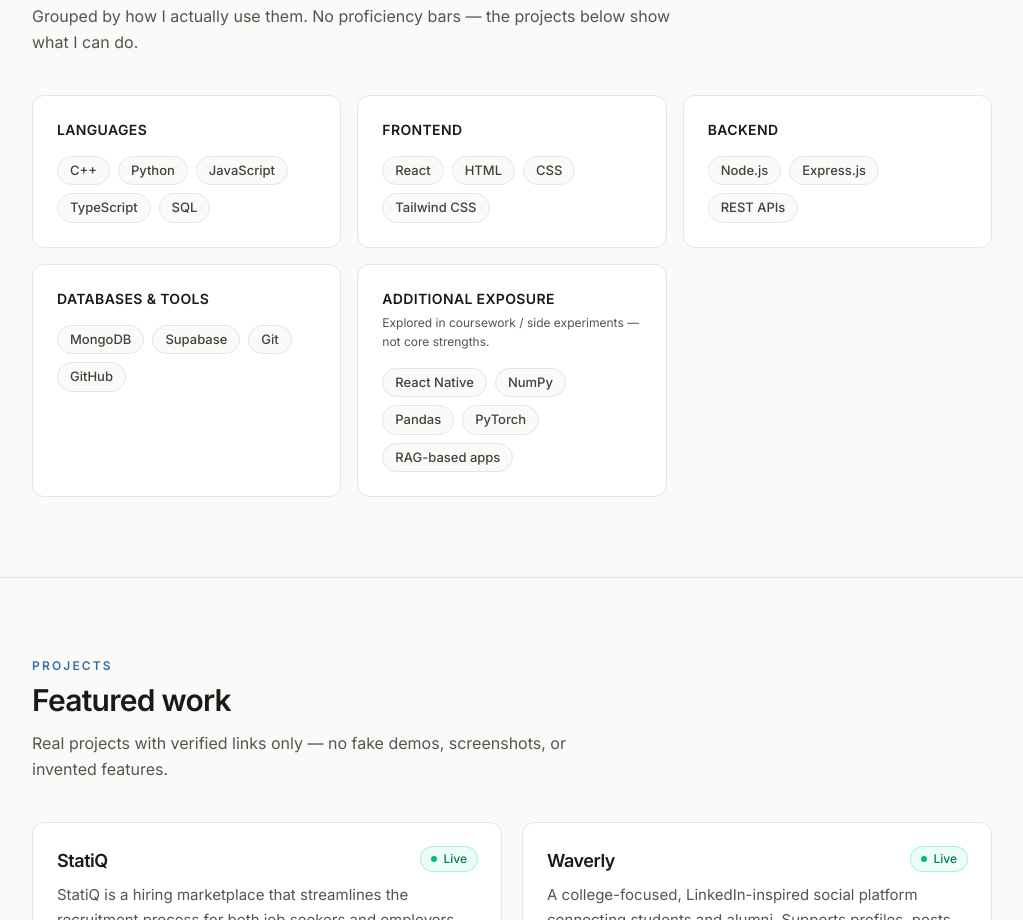
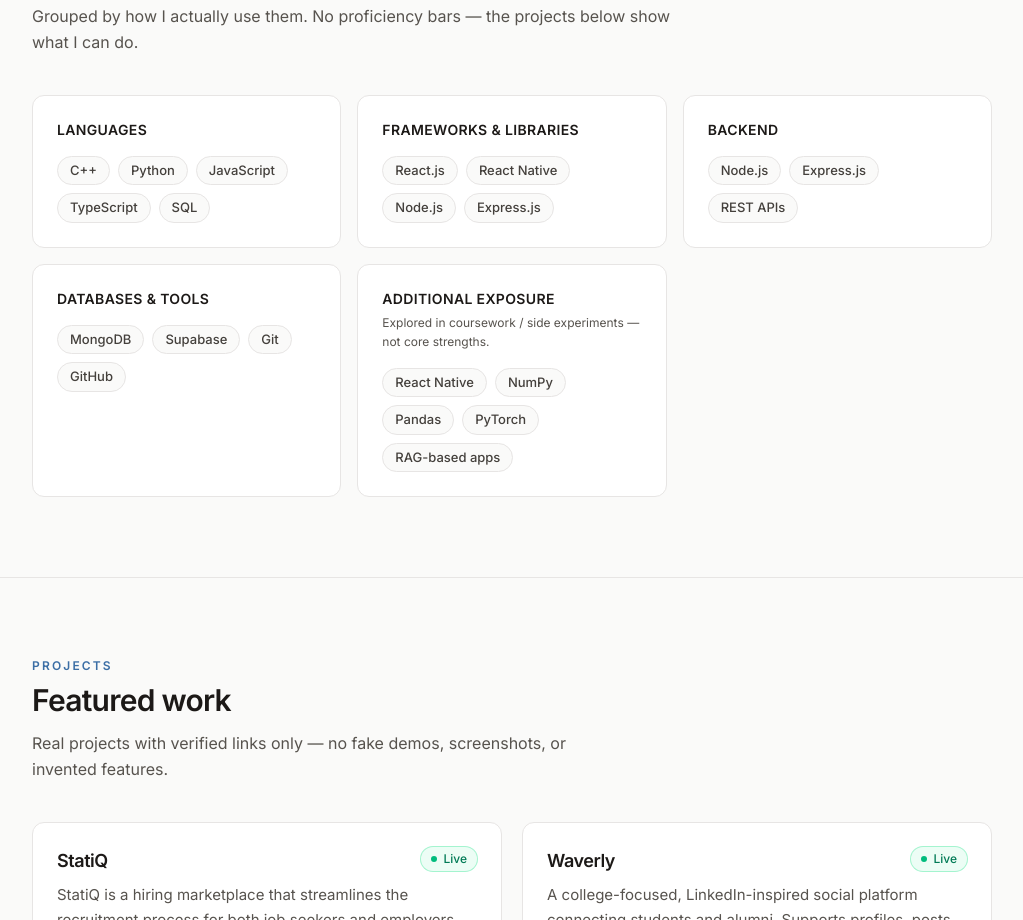
Before and after one commit to Exploring-glitch/sreeja-dey-portfolio, a React (Vite) app: page / in a window 1280 px wide. Shown: the part 1460-2380 px from the top of the page, without its empty margins (128-1151 px from the left). Built offline with nearby package versions, Linux system fonts and the light colour scheme.

Commit message:
chore: update Frameworks and Libraries skill group

```diff
--- a/src/data/portfolio.js
+++ b/src/data/portfolio.js
@@ -30,8 +30,8 @@ export const skillGroups = [
     items: ["C++", "Python", "JavaScript", "TypeScript", "SQL"],
   },
   {
-    title: "Frontend",
-    items: ["React", "HTML", "CSS", "Tailwind CSS"],
+    title: "Frameworks & Libraries",
+    items: ["React.js", "React Native", "Node.js", "Express.js"],
   },
   {
     title: "Backend",
```
